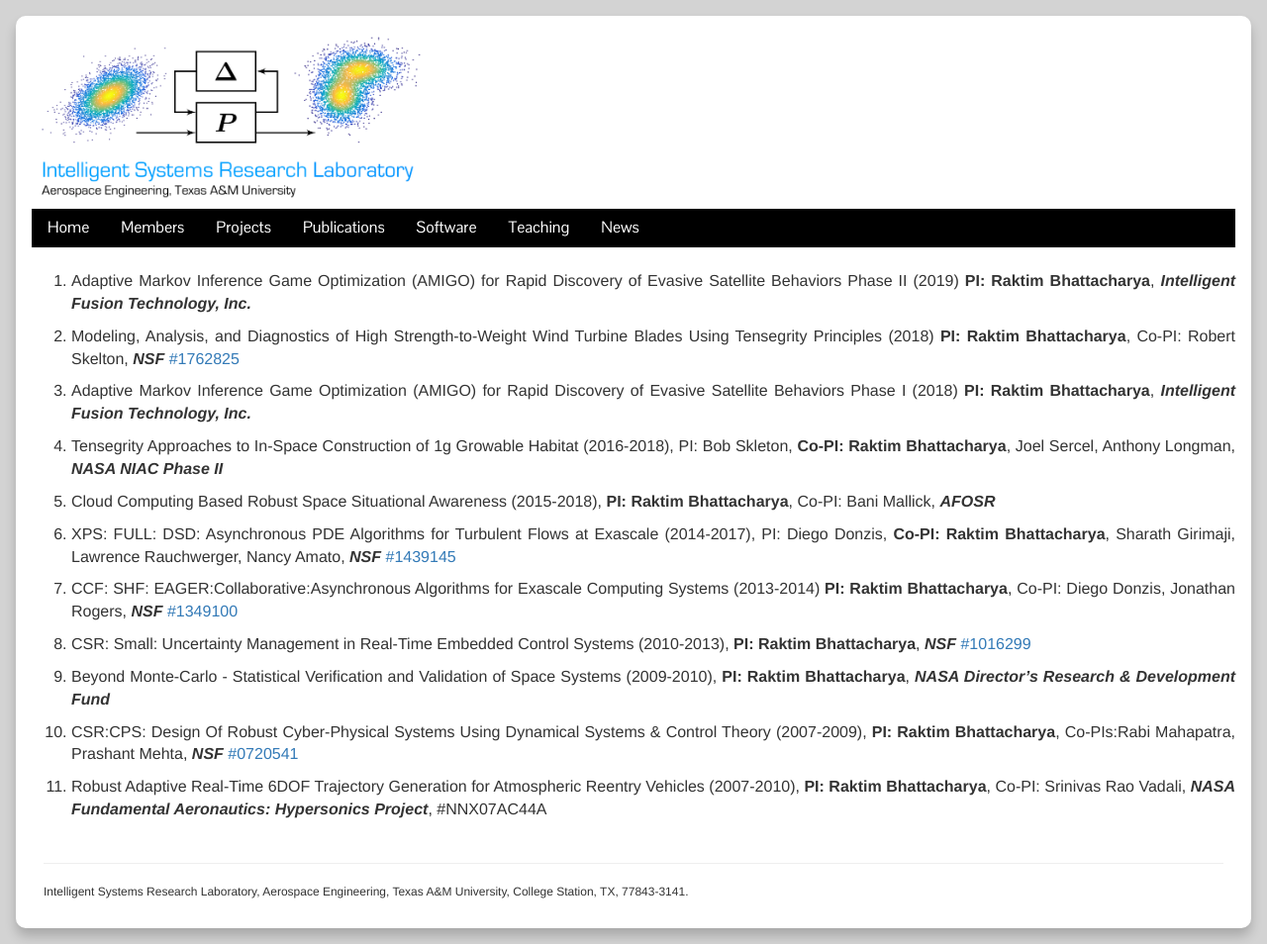
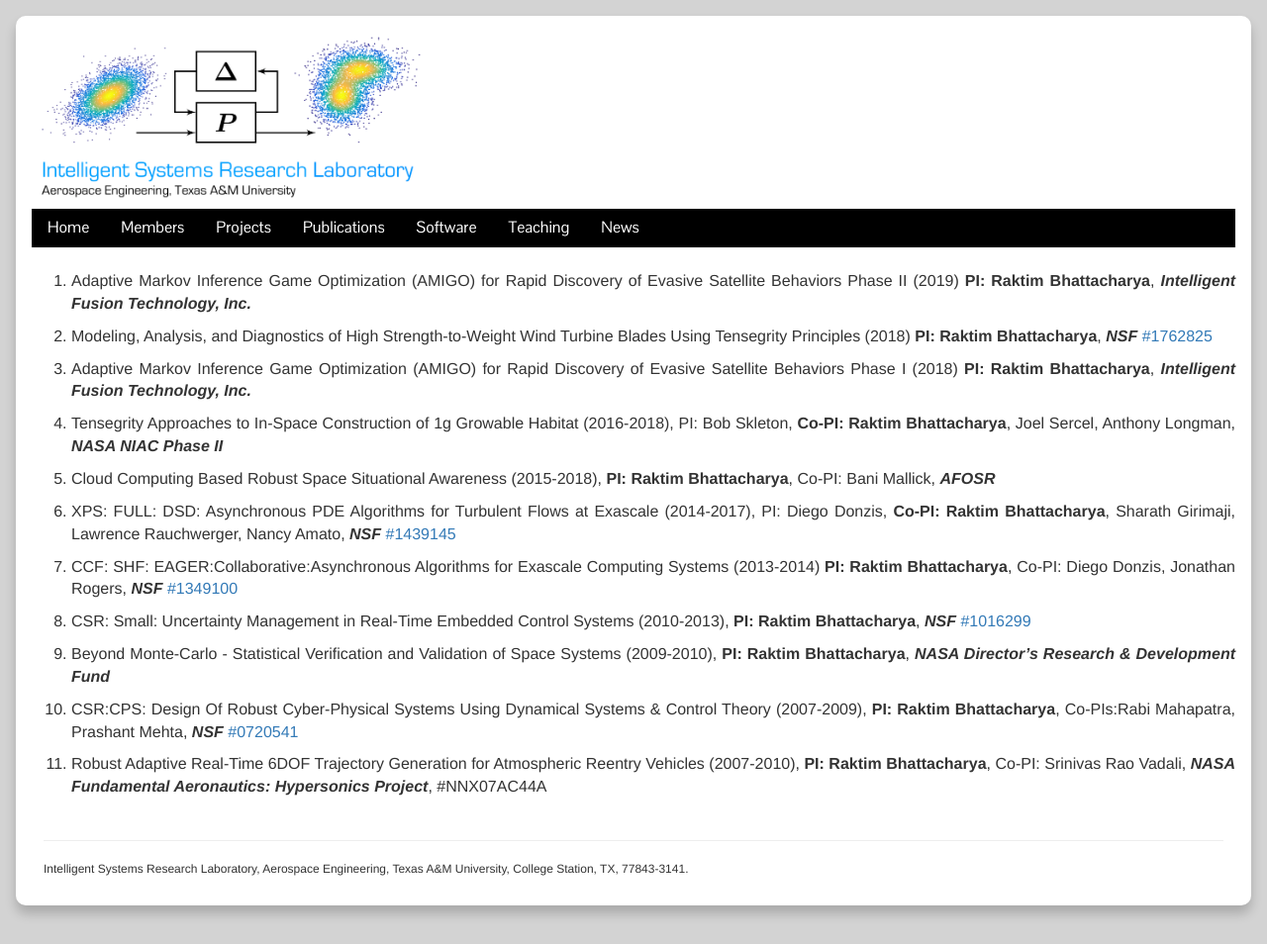
Before and after one commit to isrlab/isrlab.github.io, a Jekyll site: the page built from 03 projects.md, in a window 1280 px wide. Shown: the whole page at 99% size. Built offline with Jekyll 4.4.1, drawn with Linux system fonts in a browser that asks for light colours; nearby versions of some CDN libraries; after the commit the page ends 931 px from its top, so only the background shows below that.

Commit message:
minor edits

```diff
--- a/03 projects.md
+++ b/03 projects.md
@@ -6,7 +6,7 @@
 
 1. Adaptive Markov Inference Game Optimization (AMIGO) for Rapid Discovery of Evasive Satellite Behaviors Phase II (2019)  **PI: Raktim Bhattacharya**, ***Intelligent Fusion Technology, Inc.***
 
-1. Modeling, Analysis, and Diagnostics of High Strength-to-Weight Wind Turbine Blades Using Tensegrity Principles (2018) **PI: Raktim Bhattacharya**, Co-PI: Robert Skelton, ***NSF*** [#1762825](https://www.nsf.gov/awardsearch/showAward?AWD_ID=1762825&HistoricalAwards=false)
+1. Modeling, Analysis, and Diagnostics of High Strength-to-Weight Wind Turbine Blades Using Tensegrity Principles (2018) **PI: Raktim Bhattacharya**, ***NSF*** [#1762825](https://www.nsf.gov/awardsearch/showAward?AWD_ID=1762825&HistoricalAwards=false)
 
 1. Adaptive Markov Inference Game Optimization (AMIGO) for Rapid Discovery of Evasive Satellite Behaviors Phase I (2018)  **PI: Raktim Bhattacharya**, ***Intelligent Fusion Technology, Inc.***
 
```
